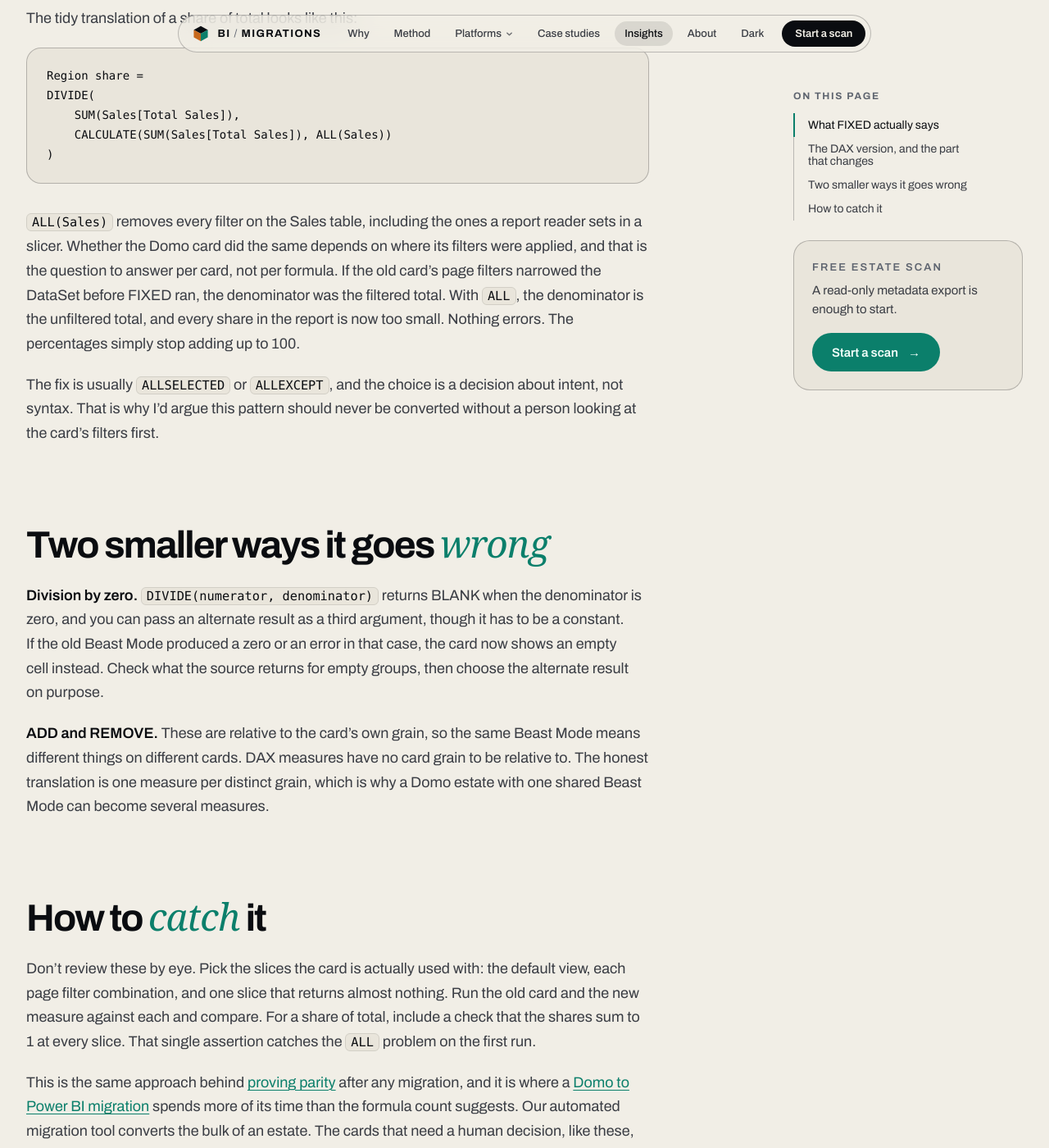
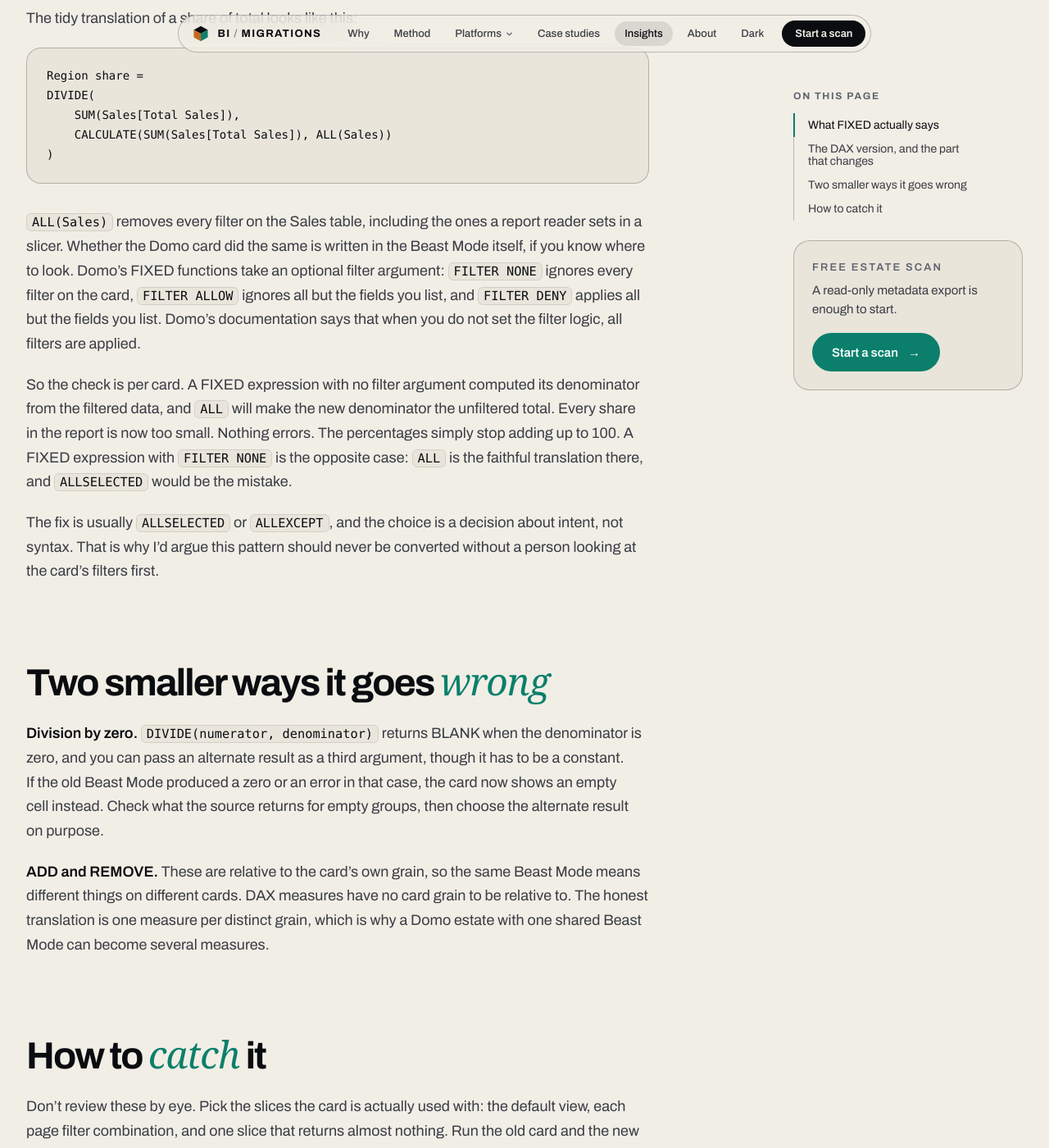
Before and after one commit to BIMigrations/www, a Jekyll site: the page built from _posts/2026-10-06-beast-mode-fixed-to-dax.md, in a window 1280 px wide and 1400 px high, scrolled down 1702 px. Shown: the whole window at 82% size. Built offline with Jekyll 4.4.1, drawn with Linux system fonts in a browser that asks for light colours; some web fonts are replaced; some of the changed text lies outside the part shown.

Commit message:
Beast Mode FIXED post: add Domo's FILTER NONE/ALLOW/DENY arguments, the real source of the ALL vs ALLSELECTED choice

````diff
--- a/_posts/2026-10-06-beast-mode-fixed-to-dax.md
+++ b/_posts/2026-10-06-beast-mode-fixed-to-dax.md
@@ -35,7 +35,9 @@ DIVIDE(
 )
 ```
 
-`ALL(Sales)` removes every filter on the Sales table, including the ones a report reader sets in a slicer. Whether the Domo card did the same depends on where its filters were applied, and that is the question to answer per card, not per formula. If the old card's page filters narrowed the DataSet before FIXED ran, the denominator was the filtered total. With `ALL`, the denominator is the unfiltered total, and every share in the report is now too small. Nothing errors. The percentages simply stop adding up to 100.
+`ALL(Sales)` removes every filter on the Sales table, including the ones a report reader sets in a slicer. Whether the Domo card did the same is written in the Beast Mode itself, if you know where to look. Domo's FIXED functions take an optional filter argument: `FILTER NONE` ignores every filter on the card, `FILTER ALLOW` ignores all but the fields you list, and `FILTER DENY` applies all but the fields you list. Domo's documentation says that when you do not set the filter logic, all filters are applied.
+
+So the check is per card. A FIXED expression with no filter argument computed its denominator from the filtered data, and `ALL` will make the new denominator the unfiltered total. Every share in the report is now too small. Nothing errors. The percentages simply stop adding up to 100. A FIXED expression with `FILTER NONE` is the opposite case: `ALL` is the faithful translation there, and `ALLSELECTED` would be the mistake.
 
 The fix is usually `ALLSELECTED` or `ALLEXCEPT`, and the choice is a decision about intent, not syntax. That is why I'd argue this pattern should never be converted without a person looking at the card's filters first.
 
@@ -50,3 +52,5 @@ The fix is usually `ALLSELECTED` or `ALLEXCEPT`, and the choice is a decision ab
 Don't review these by eye. Pick the slices the card is actually used with: the default view, each page filter combination, and one slice that returns almost nothing. Run the old card and the new measure against each and compare. For a share of total, include a check that the shares sum to 1 at every slice. That single assertion catches the `ALL` problem on the first run.
 
 This is the same approach behind [proving parity](/insights/proving-parity/) after any migration, and it is where a [Domo to Power BI migration](/domo-to-power-bi/) spends more of its time than the formula count suggests. Our automated migration tool converts the bulk of an estate. The cards that need a human decision, like these, are worth writing down in [open specifications](/open-specifications/) so the intent survives the next platform change.
+
+*Updated 2026-10-28: added the FILTER NONE, FILTER ALLOW and FILTER DENY arguments, which are where a FIXED expression records how it treats card filters.*
````
